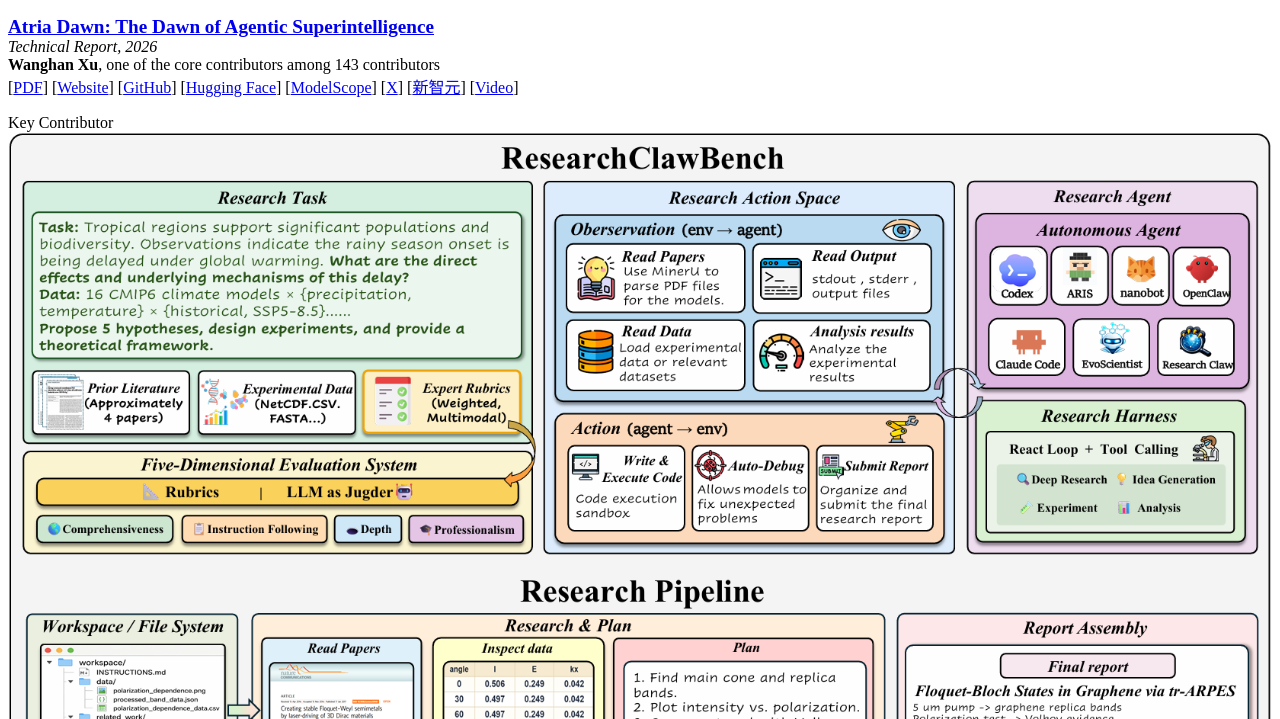
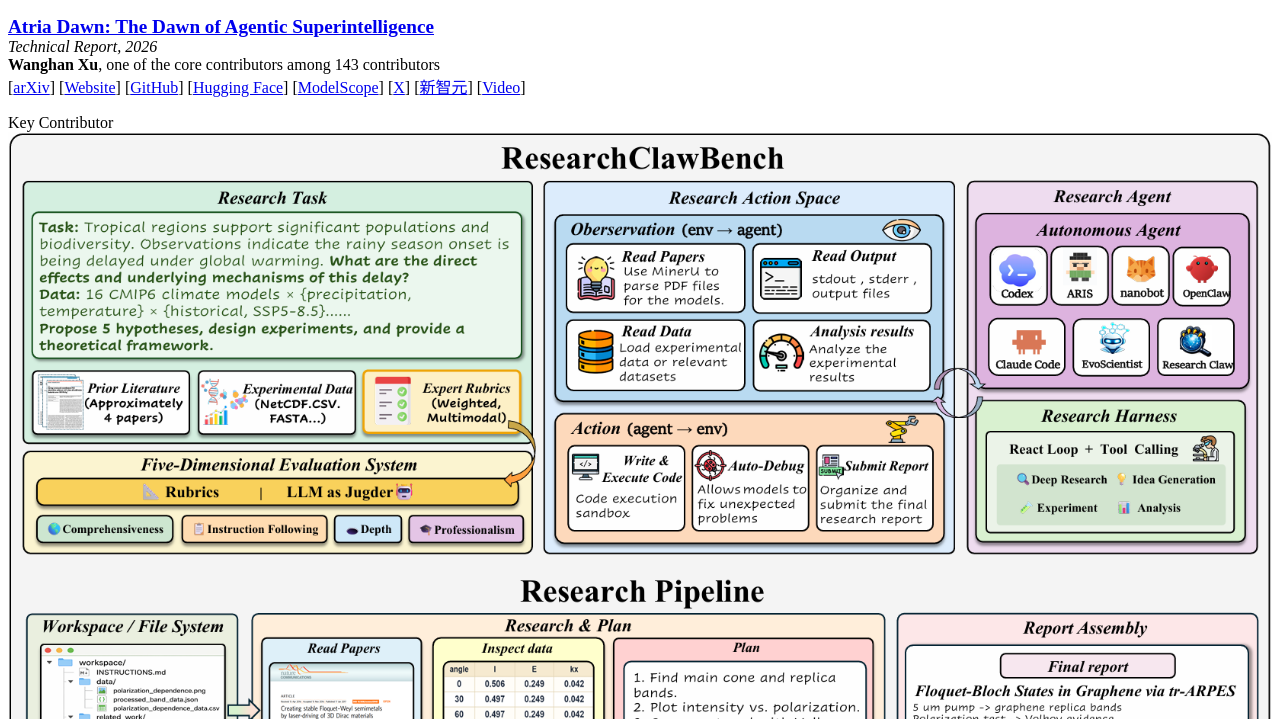
Before and after one commit to black-yt/black-yt.github.io, a Jekyll site: the page built from _pages/includes/pub.md, in a window 1280 px wide and 900 px high, scrolled down 1421 px, cut to the strip 181-900 px from the top of the window. Built offline with Jekyll 4.4.1, drawn with Linux system fonts in a browser that asks for light colours; our own code applies the rules of GitHub Pages for plain Markdown files.

Commit message:
Use arXiv links for Atria Dawn report

```diff
--- a/_pages/includes/pub.md
+++ b/_pages/includes/pub.md
@@ -17,10 +17,10 @@
   </div>
   <div class='paper-box-text' markdown="1">
 
-<a class=PaperTitle href="https://raw.githubusercontent.com/atria-asi/Atria-Dawn-Preview/main/atria-dawn-preview.pdf"><b>Atria Dawn: The Dawn of Agentic Superintelligence</b></a> \\
+<a class=PaperTitle href="https://arxiv.org/pdf/2609.15818"><b>Atria Dawn: The Dawn of Agentic Superintelligence</b></a> \\
 *Technical Report, 2026* \\
 **<span class="author-highlight">Wanghan Xu</span>**, one of the core contributors among 143 contributors \\
-[<a href="https://raw.githubusercontent.com/atria-asi/Atria-Dawn-Preview/main/atria-dawn-preview.pdf">PDF</a>] [<a href="https://atria-asi.ai/">Website</a>] [<a href="https://github.com/atria-asi/Atria-Dawn-Preview">GitHub</a>] [<a href="https://huggingface.co/internlm/Atria-Dawn-Preview">Hugging Face</a>] [<a href="https://www.modelscope.cn/models/Shanghai_AI_Laboratory/Atria-Dawn-Preview">ModelScope</a>] [<a href="https://x.com/AtriaASI/status/2099490911822794901?s=20">X</a>] [<a href="https://mp.weixin.qq.com/s/vVA9ZKR8DcAHr-1gDOP50Q">新智元</a>] [<a href="https://www.bilibili.com/video/BV1CKe56NEyE/">Video</a>]
+[<a href="https://arxiv.org/pdf/2609.15818">arXiv</a>] [<a href="https://atria-asi.ai/">Website</a>] [<a href="https://github.com/atria-asi/Atria-Dawn-Preview">GitHub</a>] [<a href="https://huggingface.co/internlm/Atria-Dawn-Preview">Hugging Face</a>] [<a href="https://www.modelscope.cn/models/Shanghai_AI_Laboratory/Atria-Dawn-Preview">ModelScope</a>] [<a href="https://x.com/AtriaASI/status/2099490911822794901?s=20">X</a>] [<a href="https://mp.weixin.qq.com/s/vVA9ZKR8DcAHr-1gDOP50Q">新智元</a>] [<a href="https://www.bilibili.com/video/BV1CKe56NEyE/">Video</a>]
 
   </div>
 </div>
```
